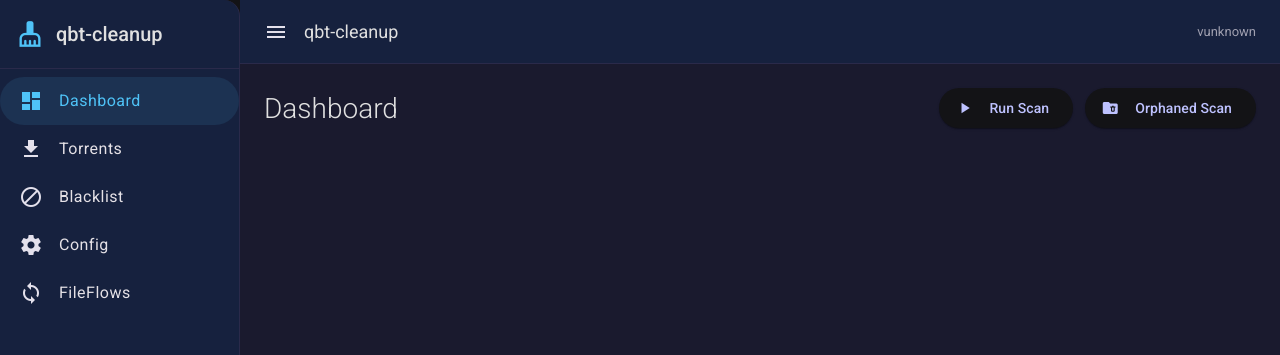
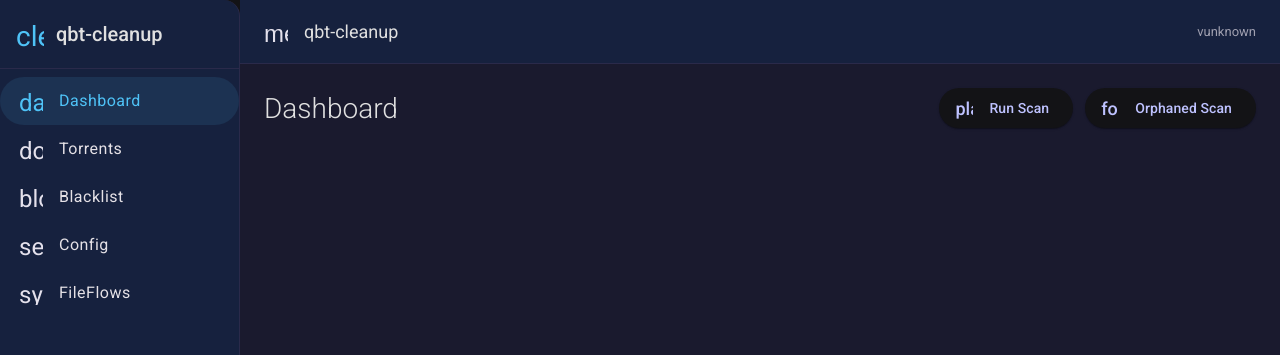
Before and after one commit to regix1/qbt-cleanup, an Angular app in the folder web/: page / in a window 1280 px wide. Shown: the top 355 px of the page. Built offline with nearby package versions, Linux system fonts and the light colour scheme; no server answers.

Commit message:
versions

```diff
--- a/web/angular.json
+++ b/web/angular.json
@@ -24,6 +24,7 @@
             "tsConfig": "tsconfig.app.json",
             "inlineStyleLanguage": "scss",
             "styles": [
+              "node_modules/primeicons/primeicons.css",
               "src/styles.scss"
             ],
             "scripts": []
--- a/web/package.json
+++ b/web/package.json
@@ -9,6 +9,8 @@
     "watch": "ng build --watch --configuration development"
   },
   "dependencies": {
+    "@angular/animations": "^20.3.16",
+    "@angular/cdk": "^20.2.14",
     "@angular/common": "^20.0.0",
     "@angular/compiler": "^20.0.0",
     "@angular/core": "^20.0.0",
@@ -16,6 +18,9 @@
     "@angular/platform-browser": "^20.0.0",
     "@angular/platform-browser-dynamic": "^20.0.0",
     "@angular/router": "^20.0.0",
+    "@primeuix/themes": "^2.0.3",
+    "primeicons": "^7.0.0",
+    "primeng": "^20.4.0",
     "rxjs": "~7.8.0",
     "tslib": "^2.6.0"
   },
--- a/web/src/index.html
+++ b/web/src/index.html
@@ -7,7 +7,6 @@
   <meta name="viewport" content="width=device-width, initial-scale=1">
   <meta name="theme-color" content="#1a1a2e">
   <link href="https://fonts.googleapis.com/css2?family=Roboto:wght@300;400;500&display=swap" rel="stylesheet">
-  <link href="https://fonts.googleapis.com/icon?family=Material+Icons" rel="stylesheet">
 </head>
 <body>
   <app-root></app-root>
```
Also changed, not shown: 1 other file (tests, documents, lock files or other folders).
